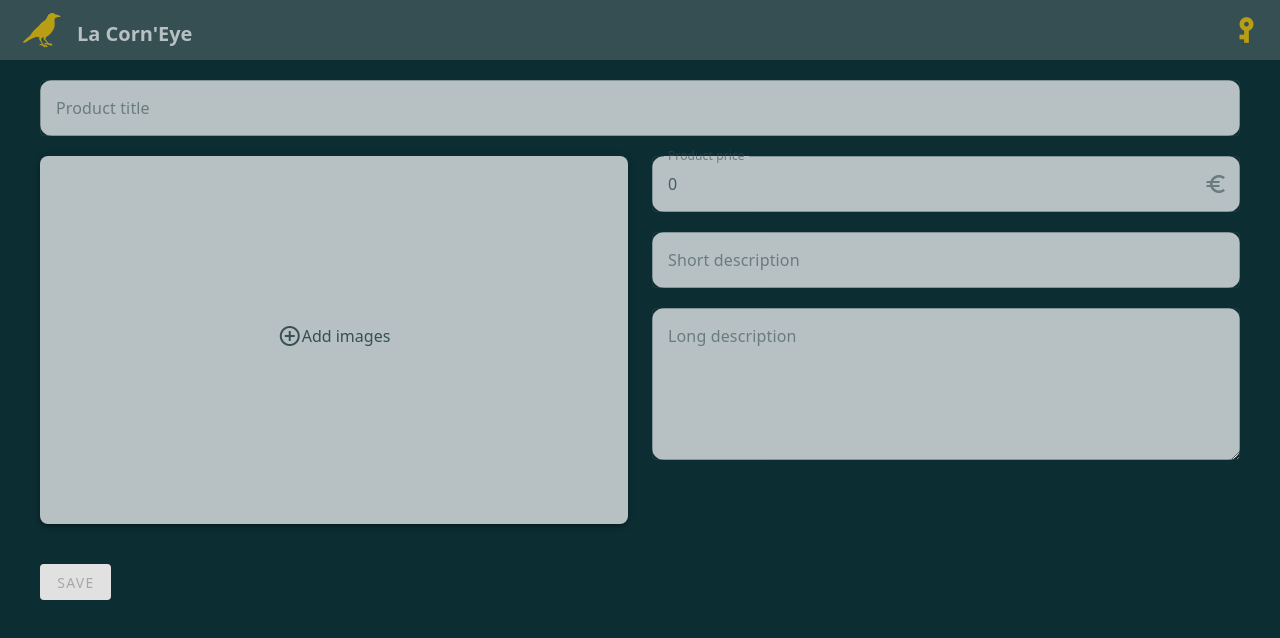
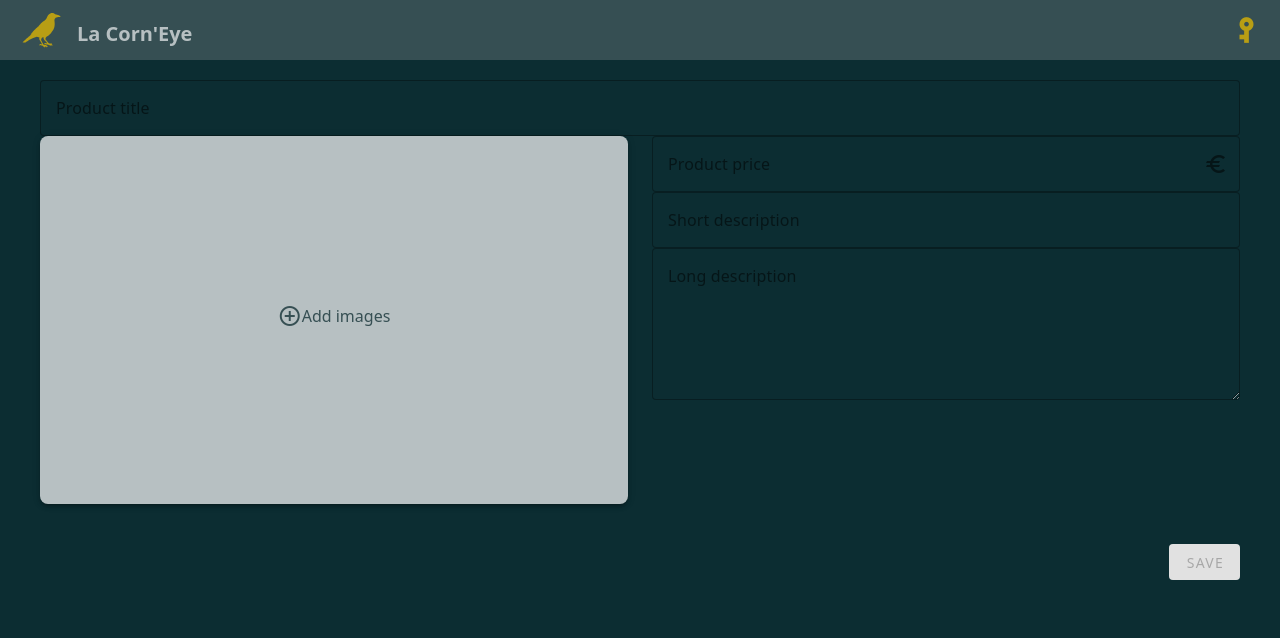
Before and after one commit to LeaGoarant/La-Corneye, a Nuxt app: page /product/add in a window 1280 px wide. Shown: the top 638 px of the page. Built offline with nearby package versions, Linux system fonts and the light colour scheme.

Commit message:
feat(product): added and redirect alert when a product is saved

```diff
--- a/pages/product/add.vue
+++ b/pages/product/add.vue
@@ -7,14 +7,20 @@ const newProduct = ref<Products>({
   title: "",
   description: "",
   longDescription: "",
-  price: 0,
+  price: null,
   images: []
 })
 const imageInput = ref<HTMLInputElement | null>(null)
 const selectedFiles = ref<File[]>([]);
+const isSuccess = ref(false)
+const isError = ref(false)
+const isLoading = ref(false)
+
+const router = useRouter()
 
 const disableSaveButton = computed(() => {
   return (
+      isLoading.value ||
       !newProduct.value.title.trim() ||
       !newProduct.value.longDescription.trim() ||
       !newProduct.value.price
@@ -47,6 +53,8 @@ const selectImages = (event: Event) => {
 }
 
 const handleSaveNewProduct = async () => {
+  isLoading.value = true
+
   const imagesBase64 = await Promise.all(
       selectedFiles.value.map(async (file) => ({
         filename: file.name,
@@ -63,12 +71,22 @@ const handleSaveNewProduct = async () => {
   }
 
 
-  await fetch('/api/products', {
+  fetch('/api/products', {
     method: 'POST',
     headers: {
       'Content-Type': 'application/json'
     },
     body: JSON.stringify(productPayload)
+  }).then(() => {
+    isSuccess.value = true
+    setTimeout(() => {
+      router.push('/')
+    }, 3000)
+  }).catch(error => {
+    isError.value = true
+    console.warn(error)
+  }).finally(() => {
+    isLoading.value = false
   })
 }
 
@@ -129,6 +147,7 @@ const handleSaveNewProduct = async () => {
         <v-col cols="12" md="6">
           <div>
             <v-text-field
+                type="number"
                 hide-details="auto"
                 variant="outlined"
                 label="Product price"
@@ -155,12 +174,23 @@ const handleSaveNewProduct = async () => {
         </v-col>
       </v-row>
     </form>
-    <v-btn @click="handleSaveNewProduct"
-           class="mt-10 bg-[#213D42] text-[#b89e14] flex justify-end"
-           :disabled="disableSaveButton"
-    >
-      Save
-    </v-btn>
+    <div class="flex justify-end">
+      <v-btn @click="handleSaveNewProduct"
+             class="mt-10 bg-[#213D42] text-[#b89e14]"
+             :disabled="disableSaveButton"
+      >
+        Save
+      </v-btn>
+    </div>
+
+    <div class="mt-4">
+      <v-alert class="w-1/2" color="success" icon="$success" v-if="isSuccess">
+        The product has been saved, you'll be redirected.
+      </v-alert>
+      <v-alert color="error" icon="$error" v-else-if="isError">
+        An error occurred, try again later.
+      </v-alert>
+    </div>
   </div>
 </template>
 
@@ -174,7 +204,7 @@ const handleSaveNewProduct = async () => {
   background: #B7C0C2;
   cursor: pointer;
 }
-.v-input {
+v-input {
   background-color: #B7C0C2;
   color: #364F53;
   border-radius:  12px;
```
